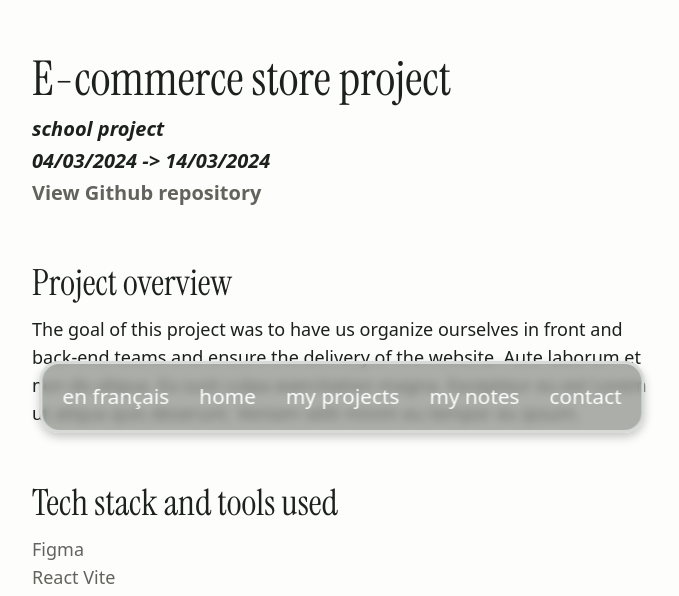
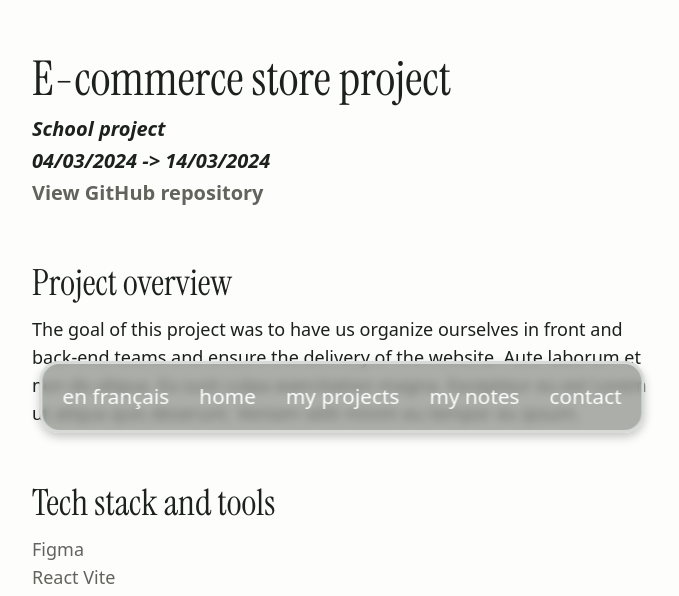
Before and after one commit to lemathurin/portfolio, a Next.js app: page /en/projects/ecommerce in a window 1280 px wide. Shown: the part 351-947 px from the top of the page, without its empty margins (298-977 px from the left). Built offline with nearby package versions, Linux system fonts and the light colour scheme.

Commit message:
start of i18n

```diff
--- a/messages/en.json
+++ b/messages/en.json
@@ -73,5 +73,15 @@
       "layers": "more design projects",
       "readcv": "my resume",
       "clipboard": "saved to clipboard"
+    },
+    "CaseStudy": {
+      "schoolproject": "School project",
+      "personalproject": "Personal project",
+      "githubrepository": "View GitHub repository",
+      "projectoverview": "Project overview",
+      "techstack": "Tech stack and tools",
+      "teammates": "Teammates",
+      "screenshots": "Screenshots",
+      "iterations": "Iterations"
     }
   }
--- a/messages/fr.json
+++ b/messages/fr.json
@@ -73,5 +73,15 @@
       "layers": "plus de projets de design",
       "readcv": "mon cv",
       "clipboard": "enregistré dans le presse-papiers"
+    },
+    "CaseStudy": {
+      "schoolproject": "Projet d'école",
+      "personalproject": "Projet personnel",
+      "githubrepository": "Voir le repo sur Github",
+      "projectoverview": "Présentation du projet",
+      "techstack": "Tech stack et outils",
+      "teammates": "Coéquipiers",
+      "screenshots": "Captures d'écran",
+      "iterations": "Itérations"
     }
   }
--- a/src/app/[locale]/components/ProjectsList.jsx
+++ b/src/app/[locale]/components/ProjectsList.jsx
@@ -15,6 +15,7 @@ import {
 } from "../components/Labels";
 import { motion, AnimatePresence, stagger } from "framer-motion";
 import { useState } from "react";
+import { Link } from "../../../navigation";
 
 export default function ProjectsList(props) {
   const [isHovered, setHovered] = useState(false);
@@ -176,6 +177,7 @@ export default function ProjectsList(props) {
               </motion.div>
             )}
           </AnimatePresence>
+          <Link href="/projects/ecommerce">
             <h2
               className="font-instrument text-3xl text-lightMode-text hover:underline hover:text-lightMode-hoveredtext transition"
               onMouseEnter={() => setHovered("ecommerce")}
@@ -183,6 +185,7 @@ export default function ProjectsList(props) {
             >
               {props.ecommerce}
             </h2>
+          </Link>
           <p className="font-inter text-xl text-lightMode-text font-extralight">
             {props.schoolproject}
           </p>
--- a/src/app/[locale]/projects/ecommerce/page.js
+++ b/src/app/[locale]/projects/ecommerce/page.js
@@ -7,6 +7,7 @@ import {
   CaseStudyList,
 } from "../../components/CaseStudy";
 import Image from "next/image";
+import { useTranslations } from "next-intl";
 
 // finish this
 export const metadata = {
@@ -15,6 +16,7 @@ export const metadata = {
 };
 
 export default function Ecommerce() {
+  const c = useTranslations("CaseStudy");
   const techStack = [
     { name: "Figma", link: "https://www.figma.com/" },
     { name: "React Vite", link: "https://vitejs.dev/" },
@@ -40,19 +42,18 @@ export default function Ecommerce() {
         <CaseStudyVideo videoPath="/videos/smallAdopteUnMeuble.mp4" />
         <CaseStudyTitle title="E-commerce store project" />
         <CaseStudyDetails
-          projectType="school project"
+          projectType={c("schoolproject")}
           duration="04/03/2024 -&gt; 14/03/2024"
-          linkName="View Github repository"
+          linkName={c("githubrepository")}
           link="https://github.com/adatechschool/projet-collectif-plateforme-de-meubles-adopte-un-meuble"
         />
-        <CaseStudyH2 title="Project overview" />
-
+        <CaseStudyH2 title={c("projectoverview")} />
         <CaseStudyParagraph text="The goal of this project was to have us organize ourselves in front and back-end teams and ensure the delivery of the website. Aute laborum et non do aliqua. Ea sunt culpa exercitation magna. Excepteur eu est Lorem ut aliqua quis deserunt. Veniam velit minim eu tempor eu ipsum." />
-        <CaseStudyH2 title="Tech stack and tools used" />
+        <CaseStudyH2 title={c("techstack")} />
         <CaseStudyList items={techStack} />
-        <CaseStudyH2 title="Teammates" />
+        <CaseStudyH2 title={c("teammates")} />
         <CaseStudyList items={teammates} />
-        <CaseStudyH2 title="Screenshots" />
+        <CaseStudyH2 title={c("screenshots")} />
         <Image
           src="/images/CaseStudy-ecommerce/homepage.png"
           alt="screenshot of the homepage"
@@ -81,7 +82,7 @@ export default function Ecommerce() {
           height={700}
           className="mt-14 shadow-xl"
         />
-        <CaseStudyH2 title="Iterations" />
+        <CaseStudyH2 title={c("iterations")} />
         <Image
           src="/images/CaseStudy-ecommerce/iterations.png"
           alt="screenshot of the homepage"
```
Lines whose indentation alone changed are shown as unchanged.
